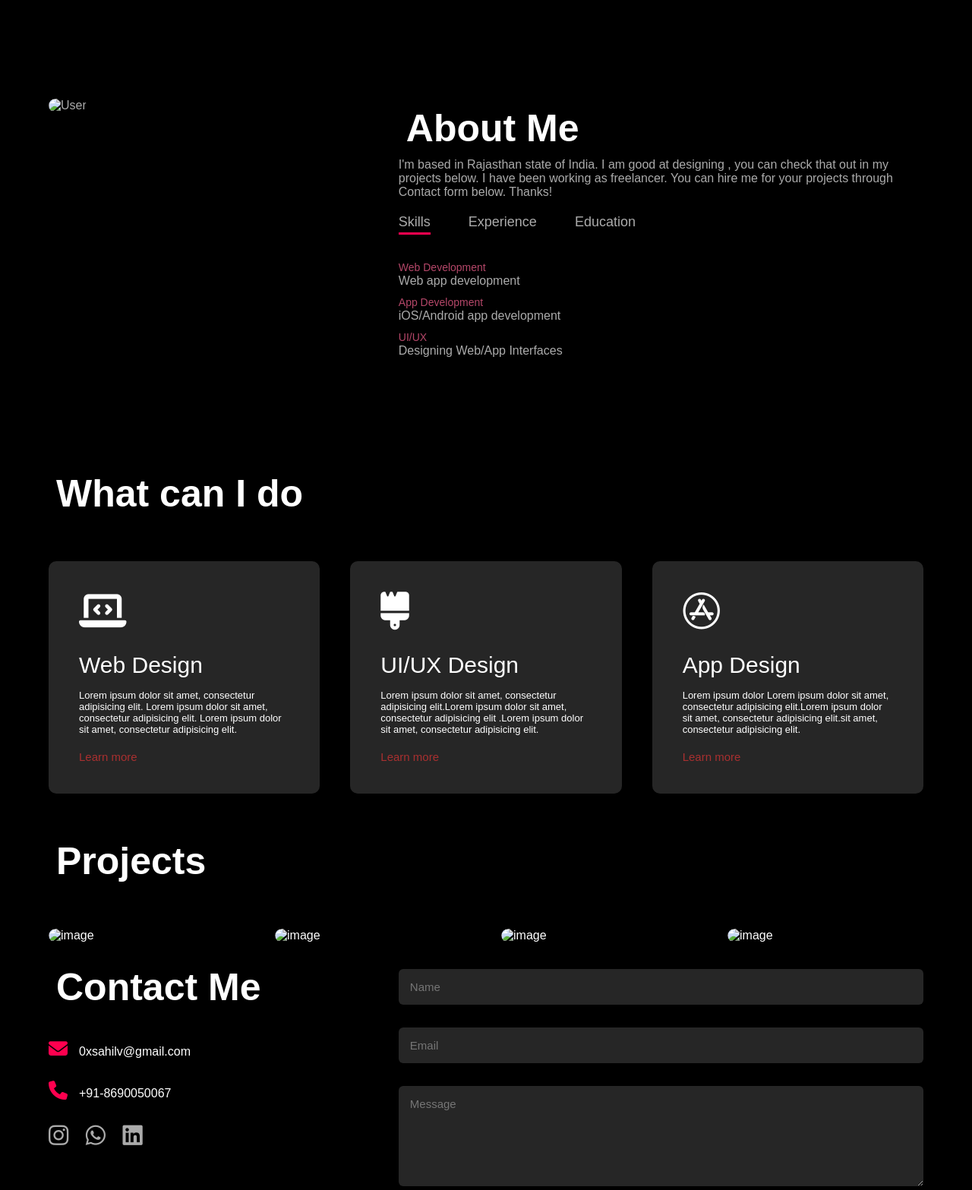
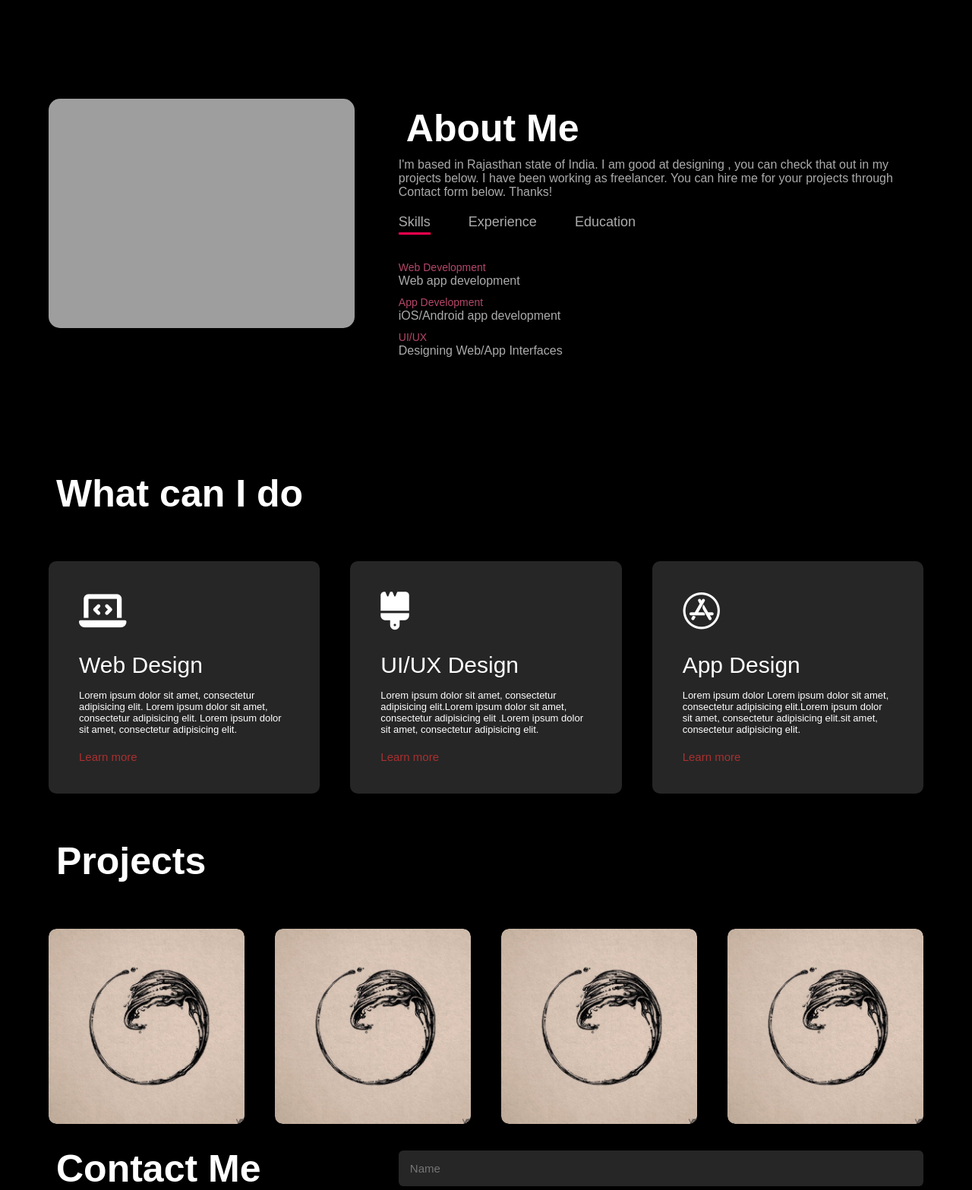
Before and after one commit to 0xsahil/sahilportfolioexample, a plain HTML site: page index.html in a window 1280 px wide. Shown: the part 760-2327 px from the top of the page at 76% size. Drawn offline with Linux system fonts and the light colour scheme; the site is published under a folder, as on GitHub Pages, so addresses that start at the root find nothing.

Commit message:
Update index.html

```diff
--- a/index.html
+++ b/index.html
@@ -34,7 +34,7 @@
         <div class="container">
             <div class="row">
                 <div class="about-col-1">
-                    <img src="/images/profile.jpg" alt="User">
+                    <img src="images/profile.jpg" alt="User">
                 </div>
                 <div class="about-col-2">
                     <h1 class="sub-title">About Me</h1>
@@ -114,7 +114,7 @@
             <h1 class="sub-title">Projects</h1>
             <div class="work-list">
                 <div class="work">
-                    <img src="/images/work.jpeg" alt="image">
+                    <img src="images/work.jpeg" alt="image">
                     <div class="layer">
                         <h3>Social Media App</h3>
                         <p>connect to world through amazing social media app
@@ -124,7 +124,7 @@
                     </div>
                 </div>
                 <div class="work">
-                    <img src="/images/work.jpeg" alt="image">
+                    <img src="images/work.jpeg" alt="image">
                     <div class="layer">
                         <h3>Social Media App</h3>
                         <p>connect to world through amazing social media app
@@ -134,7 +134,7 @@
                     </div>
                 </div>
                 <div class="work">
-                    <img src="/images/work.jpeg" alt="image">
+                    <img src="images/work.jpeg" alt="image">
                     <div class="layer">
                         <h3>Social Media App</h3>
                         <p>connect to world through amazing social media app
@@ -144,7 +144,7 @@
                     </div>
                 </div>
                 <div class="work">
-                    <img src="/images/work.jpeg" alt="image">
+                    <img src="images/work.jpeg" alt="image">
                     <div class="layer">
                         <h3>Social Media App</h3>
                         <p>connect to world through amazing social media app
```
